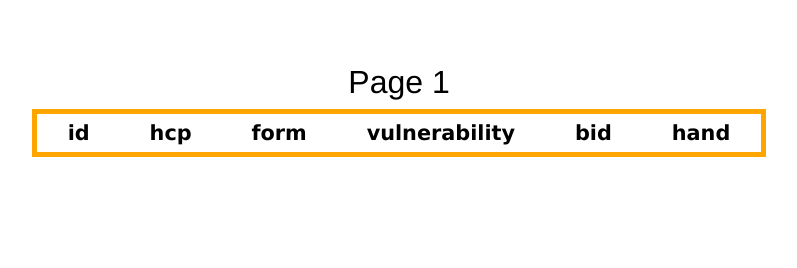
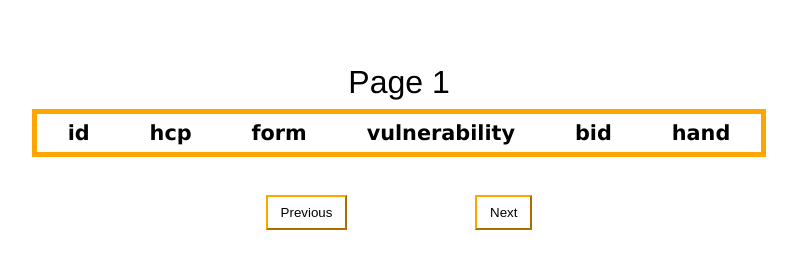
Before and after one commit to MaxxZahar/BridgeBidding, a plain HTML site: page client/html/openBidData.html in a window 1280 px wide. Shown: the whole page, without its empty margins (241-1038 px from the left). Drawn offline with Linux system fonts and the light colour scheme; no server answers.

Commit message:
previous and next page links

```diff
--- a/client/css/openBidData.css
+++ b/client/css/openBidData.css
@@ -48,3 +48,22 @@ td {
     font-family: 'Lucida Sans', 'Lucida Sans Regular', 'Lucida Grande', 'Lucida Sans Unicode', Geneva, Verdana, sans-serif;
     padding: 5px 2ch;
 }
+
+.buttons {
+    display: flex;
+    justify-content: center;
+    gap: 10%;
+    margin: 3vw 0;
+}
+
+button {
+    background-color: white;
+    padding: 1vh 1vw;
+    cursor: pointer;
+    border-color: orange;
+}
+
+a {
+    color: black;
+    text-decoration: none;
+}
--- a/client/html/openBidData.html
+++ b/client/html/openBidData.html
@@ -25,7 +25,10 @@
         </thead>
         <tbody></tbody>
     </table>
-
+    <div class="buttons">
+        <button><a class="previous" href="#">Previous</a></button>
+        <button><a class="next" href="#">Next</a></button>
+    </div>
 </body>
 <script src="../js/openBidData.js"></script>
 
--- a/client/js/openBidData.js
+++ b/client/js/openBidData.js
@@ -1,6 +1,8 @@
 const table = document.querySelector('.openbid_table');
 const body = table.querySelector('tbody');
 const caption = table.querySelector('caption');
+const previousLink = document.querySelector('.previous');
+const nextLink = document.querySelector('.next');
 
 let pageNumber = table.dataset.pagenumber || 1;
 
@@ -26,6 +28,8 @@ function createDealPage(deals) {
     for (const deal of deals) {
         createDealRecord(deal);
     }
+    previousLink.setAttribute('href', `/openBidLearn/data/?page=${pageNumber - 1}`);
+    nextLink.setAttribute('href', `/openBidLearn/data/?page=${pageNumber + 1}`);
 }
 
 fetch(`/openBidLearn/data/deals.json/?page=${pageNumber}`)
```
